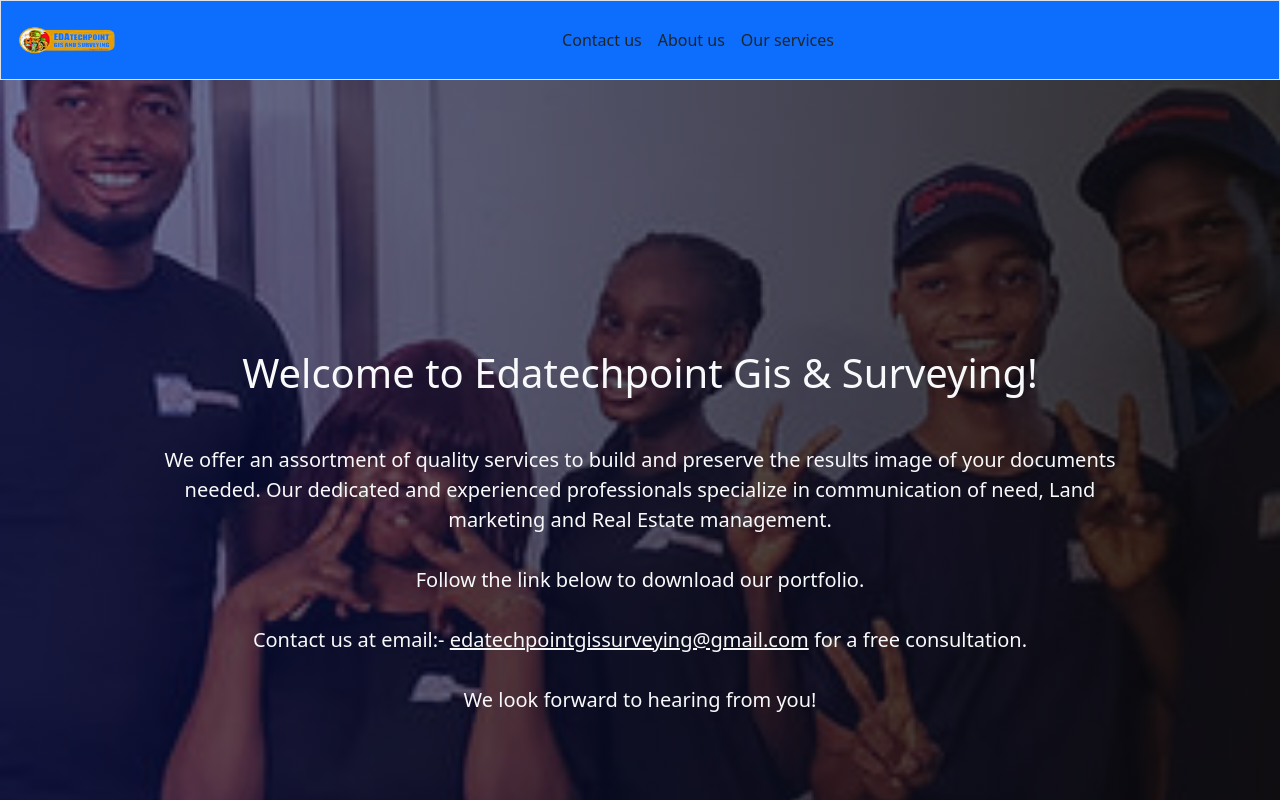
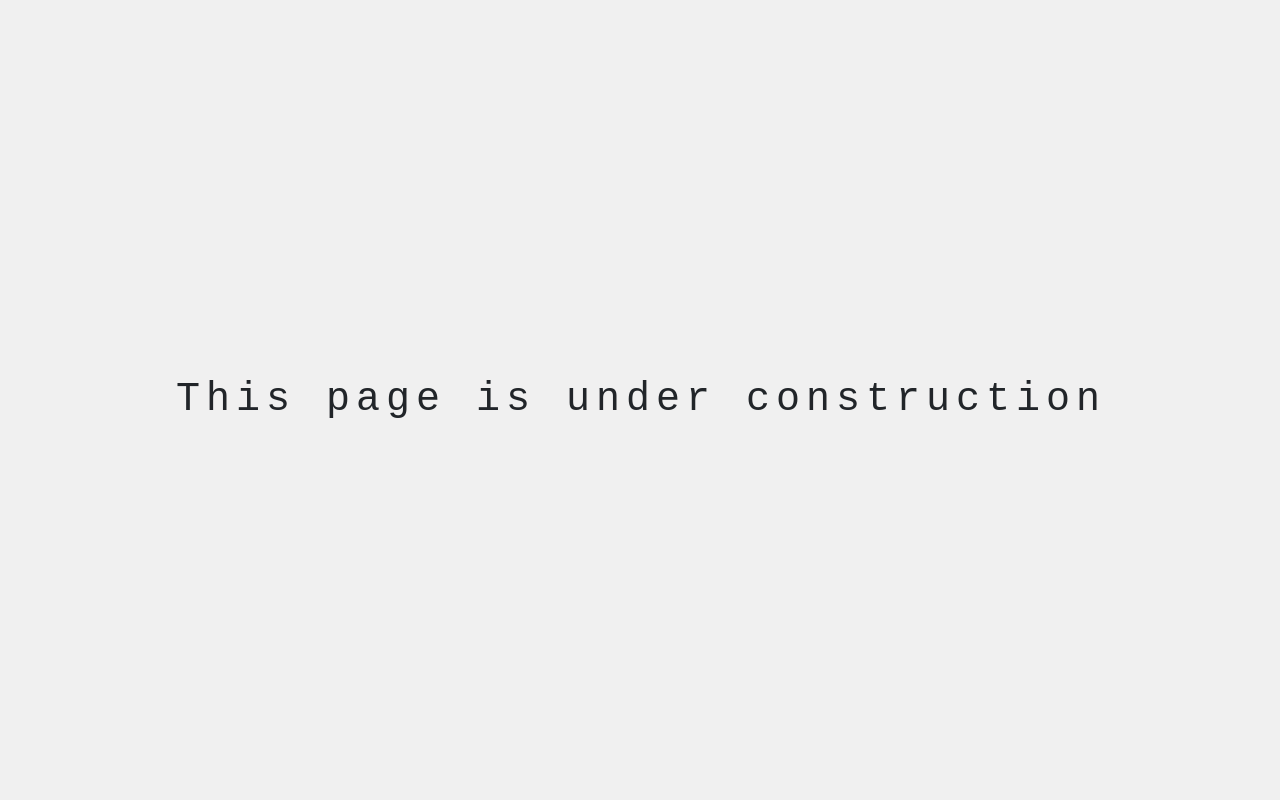
Before and after one commit to Adebayoisreal122/Edatechpoint, a React (Vite) app: page /#/ in a window 1280 px wide. Shown: the top 800 px of the page. Built offline with nearby package versions, Linux system fonts and the light colour scheme.

Commit message:
- erase some of the homepage

```diff
--- a/src/App.css
+++ b/src/App.css
@@ -219,3 +219,33 @@
     background-color: #ffffff;
     opacity: 0.3;
   }
+
+
+  .Bod {
+    display: flex;
+    justify-content: center;
+    align-items: center;
+    height: 100vh;
+    background-color: #f0f0f0;
+    margin: 0;
+    font-family: 'Courier New', Courier, monospace;
+}
+
+.high {
+    overflow: hidden; /* Ensures the content is not revealed until the animation */
+    border-right: .15em solid orange; /* The cursor */
+    white-space: nowrap; /* Keeps the content on a single line */
+    margin: 0 auto; /* Gives that scrolling effect as the typing happens */
+    letter-spacing: .15em; /* Adjust as needed */
+    animation: typing 3.5s steps(30, end), blink-caret .75s step-end infinite;
+}
+
+@keyframes typing {
+    from { width: 0 }
+    to { width: 100% }
+}
+
+@keyframes blink-caret {
+    from, to { border-color: transparent }
+    50% { border-color: orange; }
+}
--- a/src/components/Footer.jsx
+++ b/src/components/Footer.jsx
@@ -9,7 +9,7 @@ function Footer() {
   return (
     <>
 
-<footer className="bg-light text-dark pt-5 pb-4">
+{/* <footer className="bg-light text-dark pt-5 pb-4">
       <div className="container text-center text-md-left">
         <div className="row text-center text-md-left">
           <div className="col-md-3 col-lg-3 col-xl-3 mx-auto mt-3">
@@ -73,7 +73,7 @@ Contact us at email:-<a href="mailto:edatechpointgissurveying@gmail.com" classNa
           </div>
         </div>
       </div>
-    </footer>
+    </footer> */}
 
     </>
   )
--- a/src/components/Home.jsx
+++ b/src/components/Home.jsx
@@ -4,7 +4,7 @@ function Home() {
   return (
     <>
 
-<div className=" Home mb-3 ">
+{/* <div className=" Home mb-3 ">
 
 <div className='container w-85 text-center p-5 '>
 <h1 className='text-light welcome'>Welcome to Edatechpoint Gis & Surveying!</h1>
@@ -57,7 +57,15 @@ Contact us at email:- <a href="mailto:edatechpointgissurveying@gmail.com" classN
       </div>
     </div>
   </div>
-</div>
+</div> */}
+
+
+<center className='Bod'><div className='current container d-flex justify-contents-center'>
+  <h1 className='high'>This page is under construction</h1>
+  </div>
+  </center>
+
+
     </>
   )
 }
--- a/src/components/Navbar.jsx
+++ b/src/components/Navbar.jsx
@@ -24,7 +24,7 @@ function Navbar() {
     <>
 
 
-<nav className="navbar navbar-expand-lg border border-bottom border-body p-1 bg-primary">
+{/* <nav className="navbar navbar-expand-lg border border-bottom border-body p-1 bg-primary">
   <div className="container-fluid">
     <Link to={"/"} className=" d-flex gap-2 navbar-brand">
       <img src="/images/edalogo.png"  style={{ height: '60px', width: '100px' }} alt="" />
@@ -48,7 +48,7 @@ function Navbar() {
                 </div>
     </div>
   </div>
-</nav>
+</nav> */}
     </>
   )
 }
```
